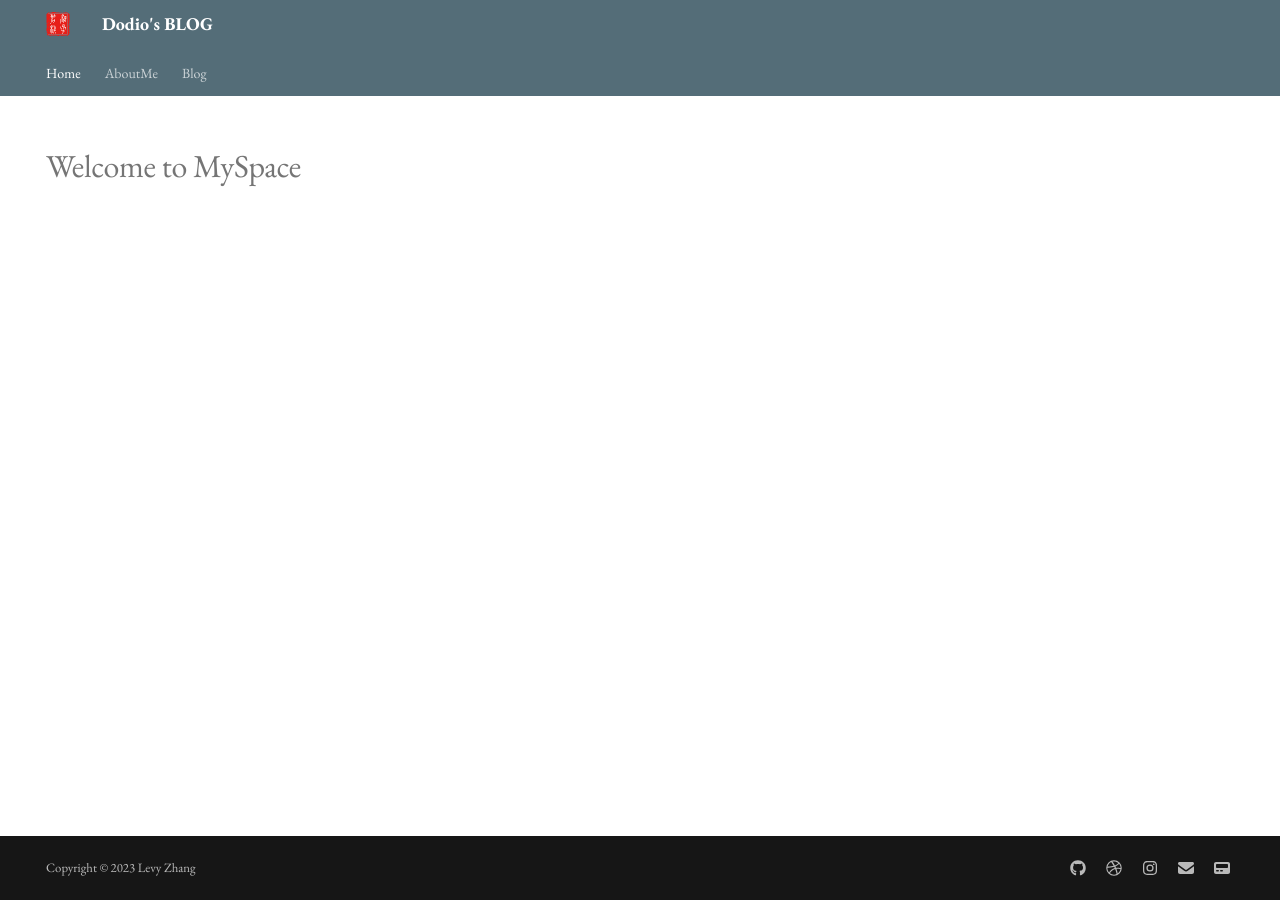
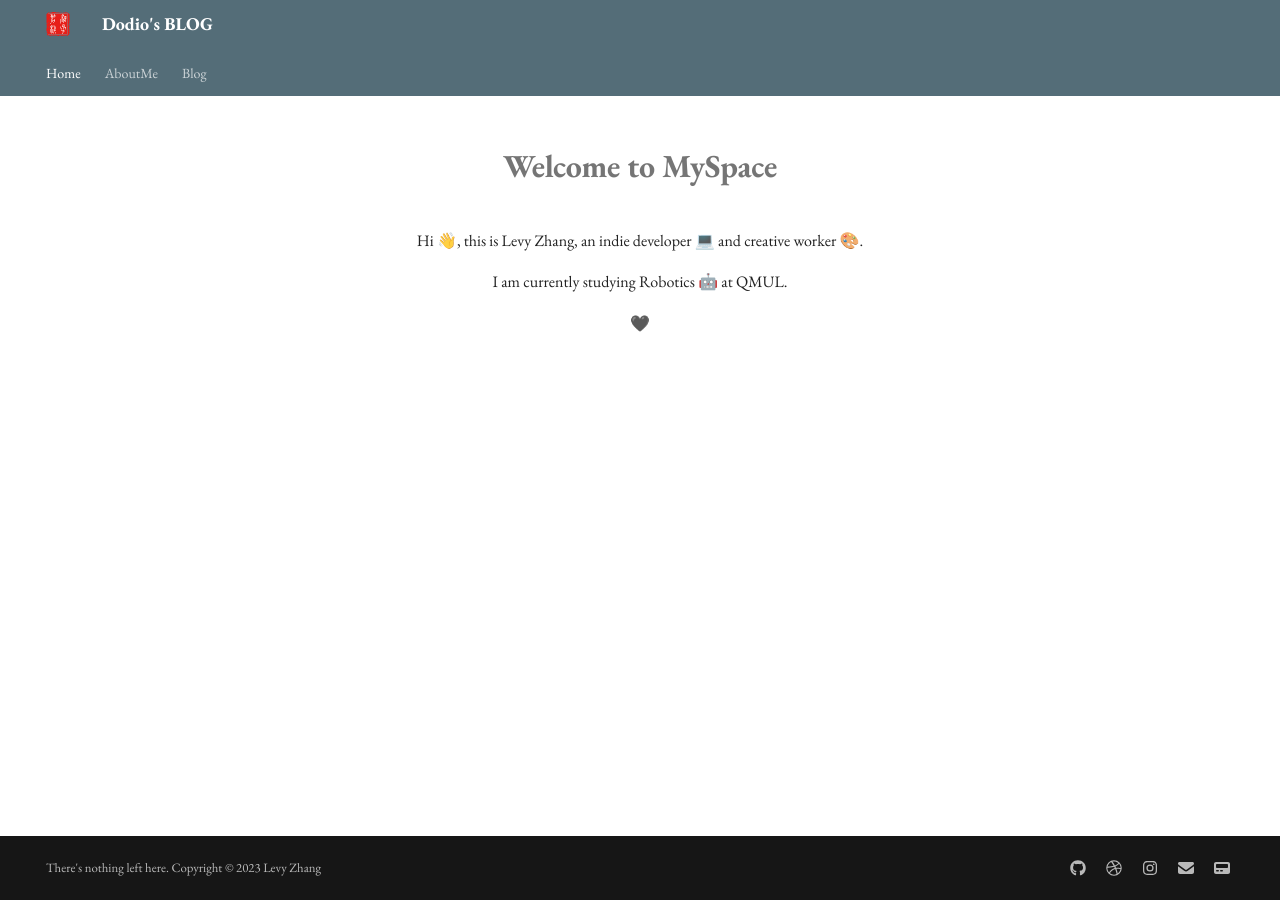
Before and after one commit to dodio12138/blog, an MkDocs documentation site: the page built from docs/index.md, in a window 1280 px wide. Built offline with MkDocs 1.6.1 and Material for MkDocs 9.7.7, drawn with Linux system fonts in a browser that asks for light colours.

Commit message:
update index

```diff
--- a/docs/index.md
+++ b/docs/index.md
@@ -2,7 +2,13 @@
 hide:
   - navigation
   - toc
+  - footer
 title: Home
 ---
 
-# Welcome to MySpace
+<center>
+  <h1><b>Welcome to MySpace</b></h1>
+  <p>Hi 👋, this is Levy Zhang, an indie developer 💻 and creative worker 🎨.</p>
+  <p>I am currently studying Robotics 🤖 at QMUL.</p>
+  <p>🖤</p>
+</center>
--- a/mkdocs.yml
+++ b/mkdocs.yml
@@ -28,4 +28,4 @@
     - icon: fontawesome/solid/pager
       link: https://dodio12138.github.io/
   generator: false
-copyright: Copyright &copy; 2023 Levy Zhang
+copyright: There's nothing left here. Copyright &copy; 2023 Levy Zhang
```
